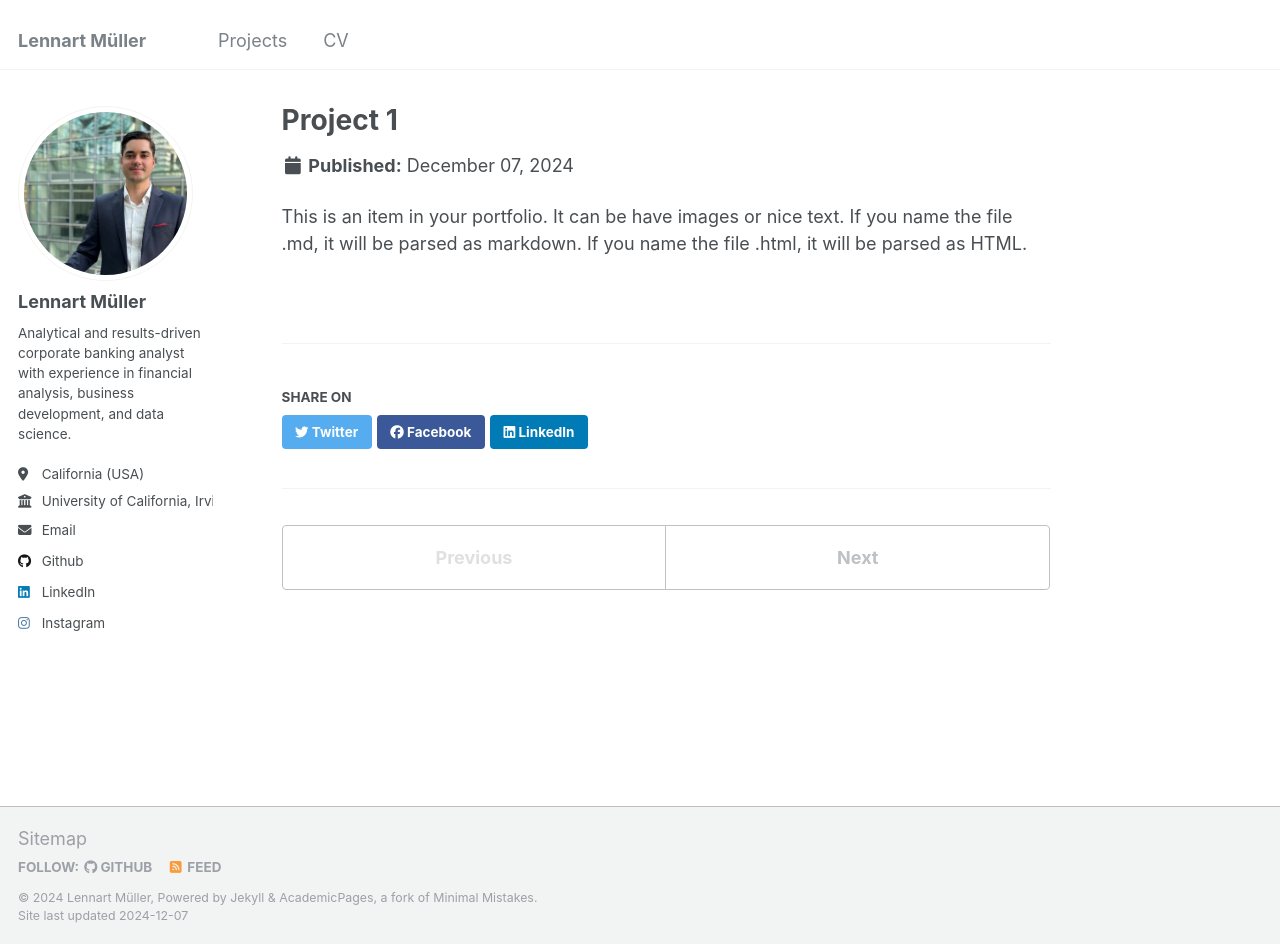
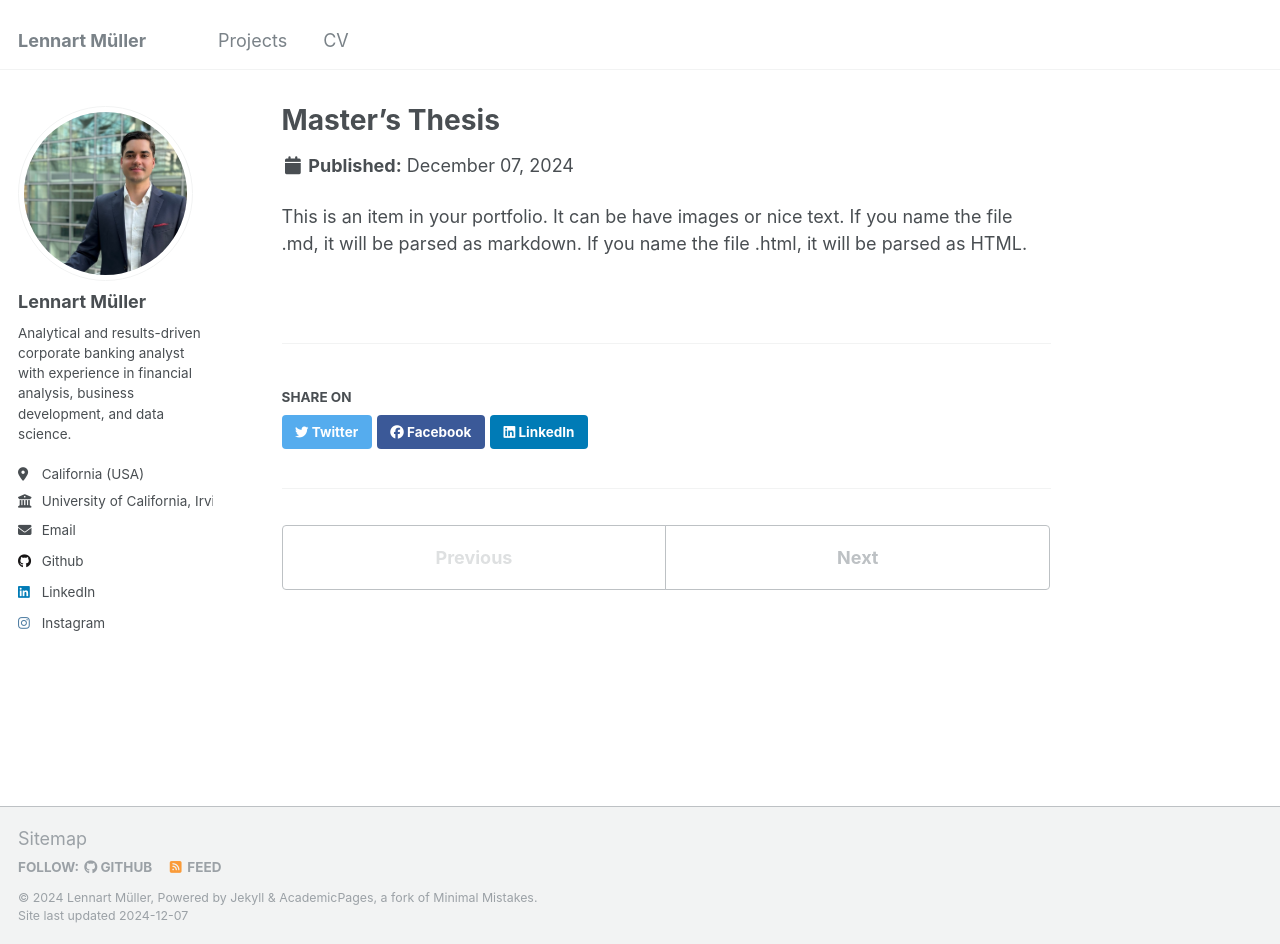
Before and after one commit to lennartmueller123/lennartmueller123.github.io, a Jekyll site: the page built from _projects/project-1.md, in a window 1280 px wide and 944 px high. Built offline with Jekyll 4.4.1, drawn with Linux system fonts in a browser that asks for light colours.

Commit message:
Update project-1.md - Master's Thesis

```diff
--- a/_projects/project-1.md
+++ b/_projects/project-1.md
@@ -1,5 +1,5 @@
 ---
-title: "Project 1"
+title: "Master's Thesis"
 excerpt: "Short description of portfolio item number 1<br/><img src='/images/500x300.png'>"
 collection: projects
 ---
```
